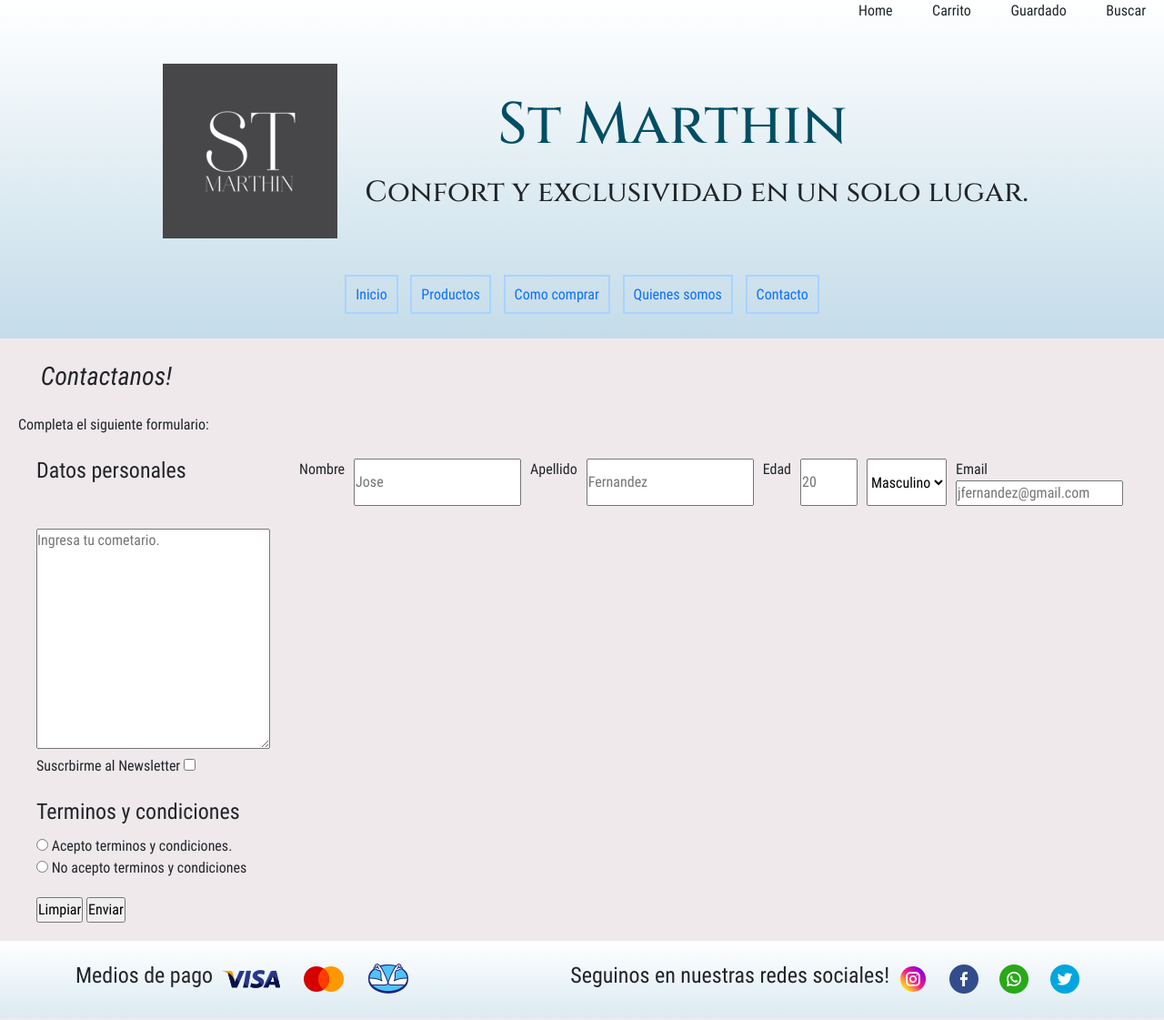
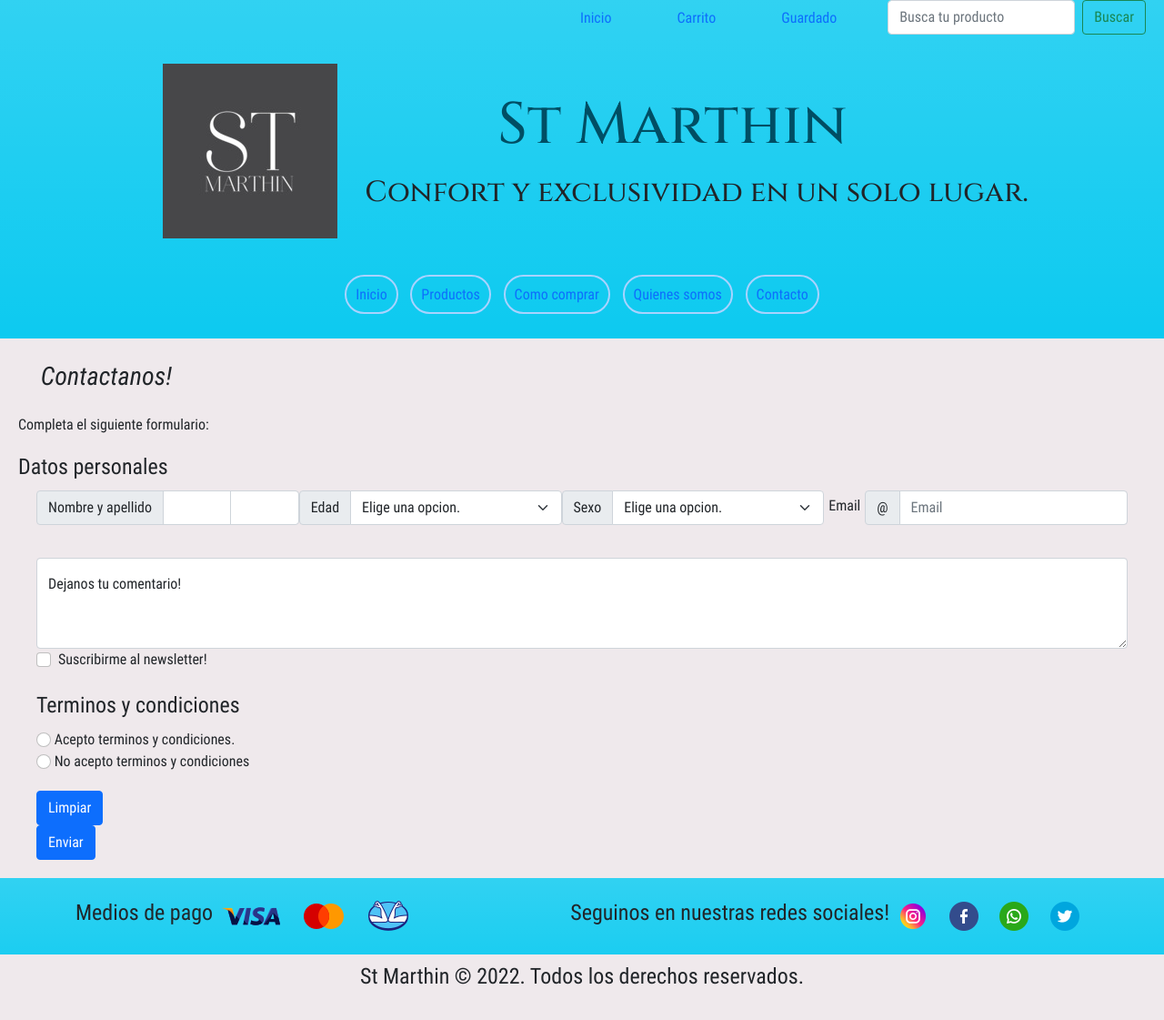
Before and after one commit to MartinBerdun/repositorio, a plain HTML site: page pages/contacto.html in a window 1280 px wide. Shown: the top 1121 px of the page at 91% size. Drawn offline with nearby package versions, Linux system fonts and the light colour scheme.

Commit message:
contacto modificado con Bs

```diff
--- a/pages/contacto.html
+++ b/pages/contacto.html
@@ -7,19 +7,31 @@
     <meta name="viewport" content="width=device-width, initial-scale=1.0">
     <link rel="shortcut icon" href="../img/logo_size_invert.jpg">
     <title>Contacto</title>
-    <link href="https://cdn.jsdelivr.net/npm/bootstrap@5.0.2/dist/css/bootstrap.min.css" rel="stylesheet" integrity="sha384-EVSTQN3/azprG1Anm3QDgpJLIm9Nao0Yz1ztcQTwFspd3yD65VohhpuuCOmLASjC" crossorigin="anonymous">
+    <link href="https://cdn.jsdelivr.net/npm/bootstrap@5.0.2/dist/css/bootstrap.min.css" rel="stylesheet"
+        integrity="sha384-EVSTQN3/azprG1Anm3QDgpJLIm9Nao0Yz1ztcQTwFspd3yD65VohhpuuCOmLASjC" crossorigin="anonymous">
     <link rel="stylesheet" href="../css/styles.css">
 </head>
 
 <body>
 
-    <section class="primerSeccion">
+    <section class="bg-info bg-gradient">
         <nav class="menu">
-            <ul>
-                <li>Home</li>
-                <li>Carrito</li>
-                <li>Guardado</li>
-                <li>Buscar</li>
+            <ul class="nav justify-content-center">
+                <li class="nav-item">
+                    <a class="nav-link active" aria-current="page" href="#">Inicio</a>
+                </li>
+                <li class="nav-item">
+                    <a class="nav-link" href="#">Carrito</a>
+                </li>
+                <li class="nav-item">
+                    <a class="nav-link" href="#">Guardado</a>
+                </li>
+                <li class="nav-item">
+                    <form class="d-flex">
+                        <input class="form-control me-2" type="search" placeholder="Busca tu producto" aria-label="Search">
+                        <button class="btn btn-outline-success" type="submit">Buscar</button>
+                    </form>
+                </li>
             </ul>
         </nav>
         <header class="encabezado">
@@ -36,69 +48,97 @@
         </header>
         <nav class="menuPrincipal">
             <ul class="menuprincipal">
-                <li><a href="../index.html">Inicio</a></li>
-                <li><a href="../pages/productos.html" target="_blank">Productos</a></li>
-                <!-- <li> <a href="../pages/marcas.html" target="blank">Marcas</a></li>
-                <li> <a href="../pages/hombre.html" target="blank">Hombre</a></li>
-                <li> <a href="../pages/mujer.html" target="blank">Mujer</a></li> -->
-                <li> <a href="../pages/como comprar.html" target="blank">Como comprar</a></li>
-                <li> <a href="../pages/quienes somos.html" target="blank">Quienes somos</a></li>
-                <li> <a href="../pages/contacto.html" target="blank">Contacto</a></li>
+                <li class="rounded-pill"><a href="../index.html">Inicio</a></li>
+                <li class="rounded-pill"><a href="../pages/productos.html" target="_blank">Productos</a></li>
+                <li class="rounded-pill"> <a href="../pages/como comprar.html" target="blank">Como comprar</a></li>
+                <li class="rounded-pill"> <a href="../pages/quienes somos.html" target="blank">Quienes somos</a></li>
+                <li class="rounded-pill"> <a href="../pages/contacto.html" target="blank">Contacto</a></li>
             </ul>
         </nav>
     </section>
 
-    <main class="contacto ">
+    <main class="contacto">
         <h3>Contactanos!</h3>
         <p>Completa el siguiente formulario: </p>
+        <legend>Datos personales</legend>
+        <form action="" method="get">
+            <fieldset class="contacto1 ">
 
-        <form action="" method="get">
-            <fieldset class="contacto1">
-                <legend >Datos personales</legend>
-                <label class="contactoItem" for="Nombre">Nombre</label>
-                <input class="contactoItem" type="text" name="nombre" id="nombre" placeholder="Jose">
-                <label class="contactoItem" for="apellido">Apellido</label>
-                <input class="contactoItem" type="text" name="apellido" id="apellido" placeholder="Fernandez">
-                <label class="contactoItem" for="edad">Edad</label>
-                <input class="contactoItem" type="number" name="edad" id="edad" placeholder="20" min="0" max="100">
+                <div class="input-group input-group mb-3">
+                    <span class="input-group-text id=" inputGroup-sizing-default"">Nombre y apellido</span>
+                    <input type="text" aria-label="First name" class="form-control">
+                    <input type="text" aria-label="Last name" class="form-control">
+                </div>
 
-                <select class="contactoItem" name="Sexo" id="sexo">
-                    <option value="Masculino">Masculino</option>
-                    <option value="Femenino">Femenino</option>
-                </select>
 
-                <p class="contactoItem"><label for="email">Email</label> <input type="email" name="email" id="email"
-                        placeholder="jfernandez@gmail.com"> </p>
+                <div class="input-group mb-3">
+                    <label class="input-group-text" for="inputGroupSelect01">Edad</label>
+                    <select class="form-select" id="inputGroupSelect01">
+                        <option selected>Elige una opcion.</option>
+                        <option value="1">0 a 21 años</option>
+                        <option value="2">22 a 45 años</option>
+                        <option value="3">46 a 99 años</option>
+                    </select>
+                </div>
+
+                <div class="input-group mb-3">
+                    <label class="input-group-text" for="inputGroupSelect01">Sexo</label>
+                    <select class="form-select" id="inputGroupSelect01">
+                        <option selected>Elige una opcion.</option>
+                        <option value="1">Femenino</option>
+                        <option value="2">Masculino</option>
+
+                    </select>
+                </div>
+
+                <p class="contactoItem"><label for="email">Email</label>
+                    <div class="input-group mb-3">
+                        <span class="input-group-text" id="basic-addon1">@</span>
+                        <input type="text" class="form-control" placeholder="Email" aria-label="Username"
+                            aria-describedby="basic-addon1">
+                    </div>
+                </p>
             </fieldset>
 
             <div class="comentarios">
-                <textarea name="comentario" id="comentario" cols="30" rows="10"
-                placeholder="Ingresa tu cometario."></textarea>
-            <div>
-                <label for="ckeckboletin">Suscrbirme al Newsletter</label>
-            <input type="checkbox" name="boletin" id="checkboletin">
-            </div>
+                <div class="form-floating">
+                    <textarea class="form-control" placeholder="Leave a comment here" id="floatingTextarea2"
+                        style="height: 100px"></textarea>
+                    <label for="floatingTextarea2">Dejanos tu comentario!</label>
+                </div>
+                <div>
+                    <div class="form-check">
+                        <input class="form-check-input" type="checkbox" value="" id="flexCheckIndeterminate">
+                        <label class="form-check-label" for="flexCheckIndeterminate">
+                            Suscribirme al newsletter!
+                        </label>
+                    </div>
+                </div>
             </div>
 
             <fieldset class="terminos">
                 <legend>Terminos y condiciones</legend>
 
-                <input type="radio" name="terminos y condiciones" id="acepta" value="si">
-                <label for="acepta">Acepto terminos y condiciones.</label> <br>
+                <input class="form-check-input" type="radio" name="terminos y condiciones" id="acepta" value="si">
+                <label class="form-check-label" for="acepta">Acepto terminos y condiciones.</label> <br>
 
-                <input type="radio" name="terminos y condiciones" id="no acepta" value="no">
-                <label for="no acepta">No acepto terminos y condiciones</label> <br>
+                <input class="form-check-input" type="radio" name="terminos y condiciones" id="no acepta" value="no">
+                <label class="form-check-label" for="no acepta">No acepto terminos y condiciones</label> <br>
 
             </fieldset>
 
             <div class="inputs">
-                <input type="reset" value="Limpiar">
-            <input type="submit" value="Enviar">
+                <div class="col-12">
+                    <button class="btn btn-primary" type="reset">Limpiar</button>
+                </div>
+                <div class="col-12">
+                    <button class="btn btn-primary" type="submit">Enviar</button>
+                </div>
             </div>
         </form>
     </main>
 
-    <footer>
+    <footer class="footer bg-info bg-gradient">
         <div class="pagos">
             <h4>Medios de pago</h4>
             <div class="iconos">
@@ -132,7 +172,9 @@
 
 
 
-    <script src="https://cdn.jsdelivr.net/npm/bootstrap@5.0.2/dist/js/bootstrap.bundle.min.js" integrity="sha384-MrcW6ZMFYlzcLA8Nl+NtUVF0sA7MsXsP1UyJoMp4YLEuNSfAP+JcXn/tWtIaxVXM" crossorigin="anonymous"></script>
+    <script src="https://cdn.jsdelivr.net/npm/bootstrap@5.0.2/dist/js/bootstrap.bundle.min.js"
+        integrity="sha384-MrcW6ZMFYlzcLA8Nl+NtUVF0sA7MsXsP1UyJoMp4YLEuNSfAP+JcXn/tWtIaxVXM" crossorigin="anonymous">
+    </script>
 </body>
 
 
```
